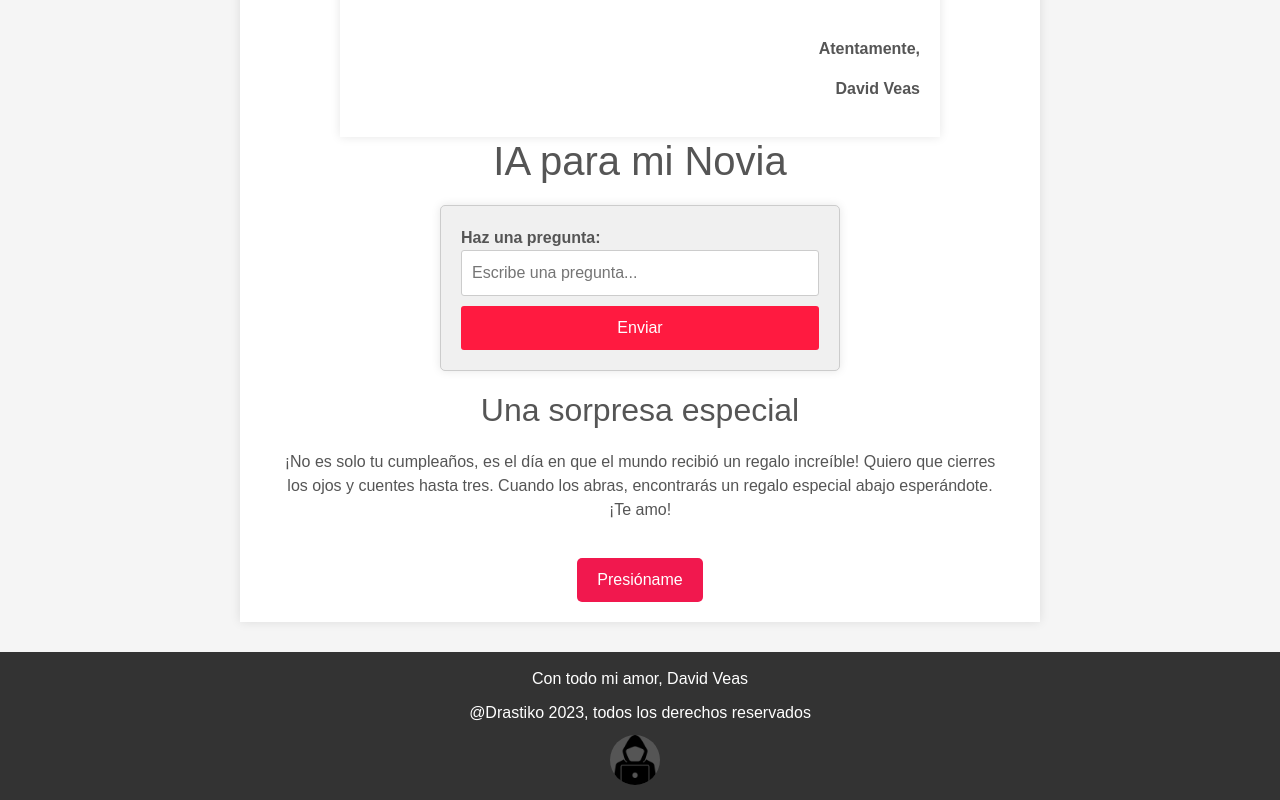
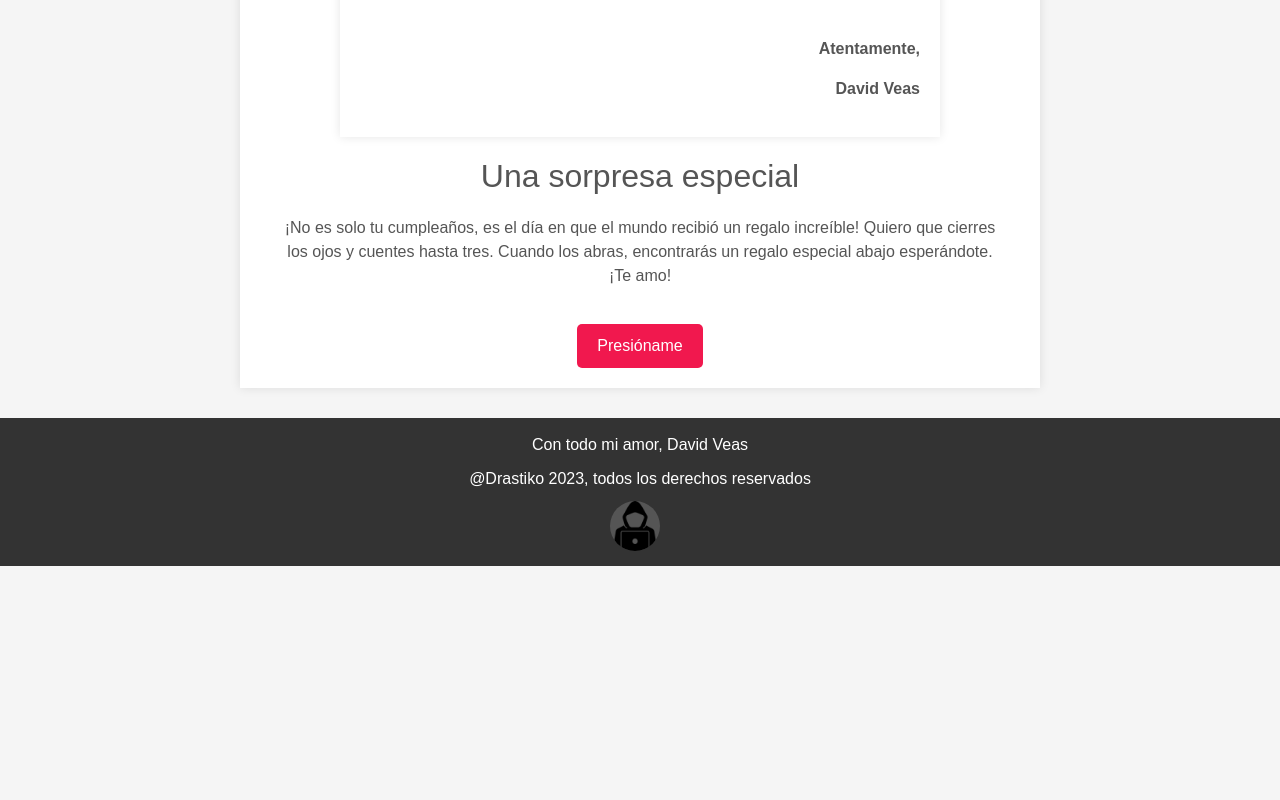
Before and after one commit to Drastiko/PaMiNovia.drastiko.github.io, a plain HTML site: page index.html in a window 1280 px wide. Shown: the part 2093-2893 px from the top of the page. After the commit the page ends 2659 px from the top, so only its background shows below. Drawn offline with nearby package versions, Linux system fonts and the light colour scheme; a script that the page names is missing; some icons are missing.

Commit message:
Update index.html

```diff
--- a/index.html
+++ b/index.html
@@ -91,13 +91,7 @@
         <p>David Veas</p>
       </div>
     </div>
-    <h1>IA para mi Novia</h1>
 
-    <form id="formulario-ia">
-        <label id="label-IA" for="pregunta">Haz una pregunta: </label>
-        <input type="text" id="pregunta" placeholder="Escribe una pregunta..." required>
-        <button id="btn-IA" type="submit">Enviar</button>
-    </form>
     <div class="surprise">
       <h2>Una sorpresa especial</h2>
       <p>¡No es solo tu cumpleaños, es el día en que el mundo recibió un regalo increíble! Quiero que cierres los ojos y
```
